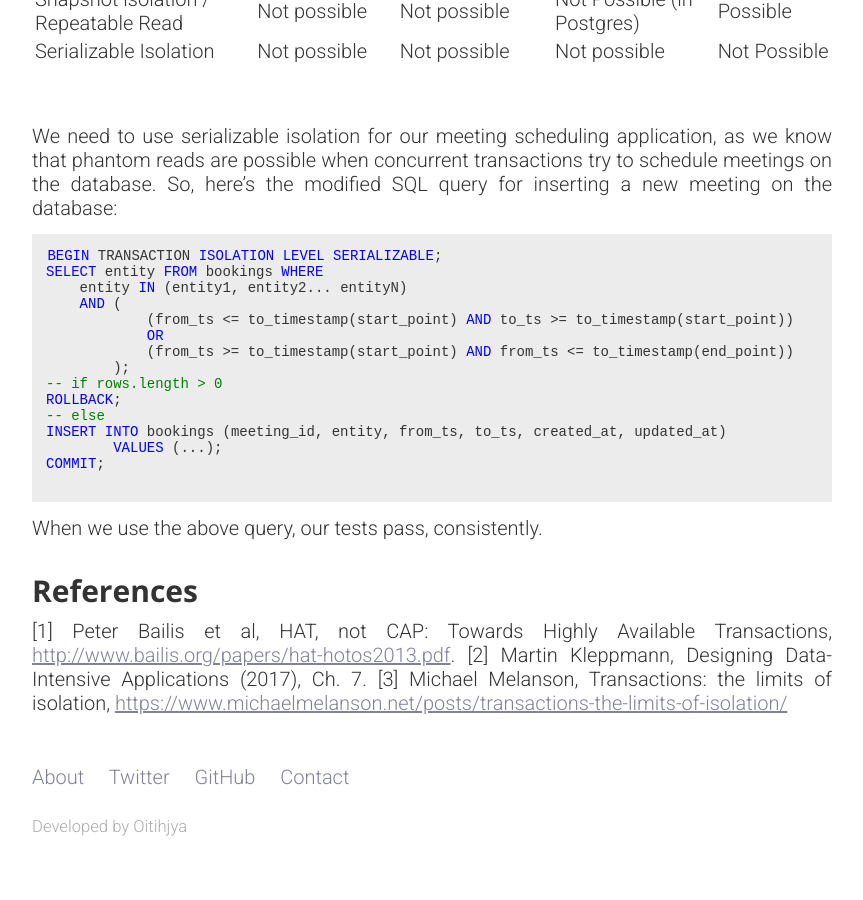
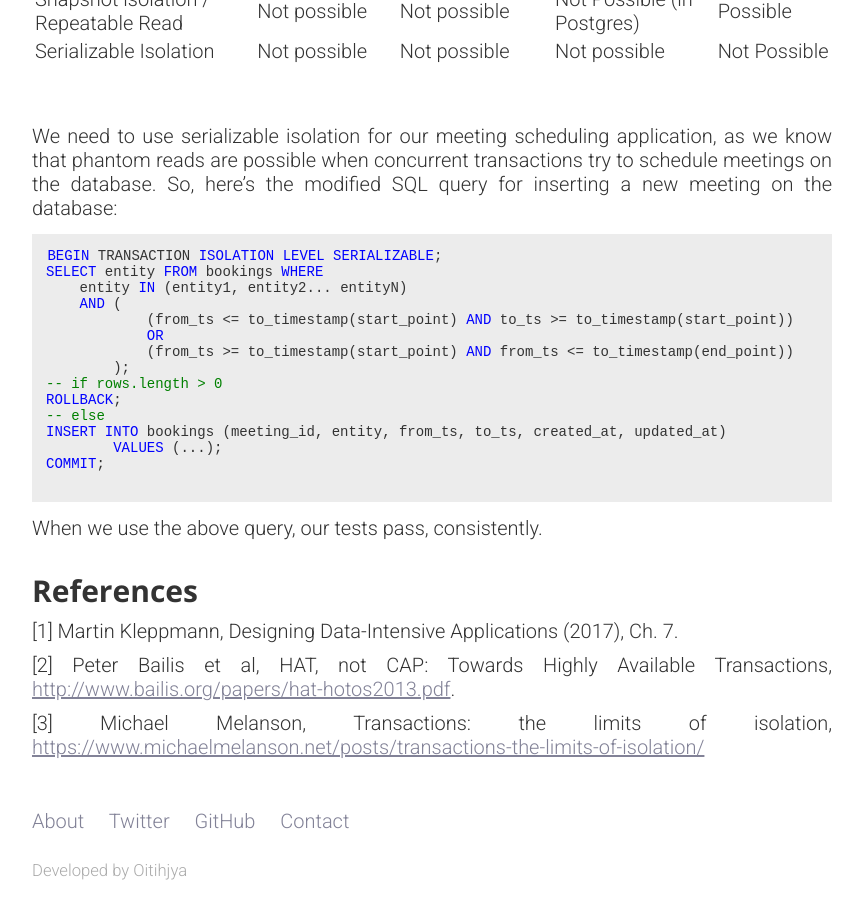
Before and after one commit to oitee/oitee.github.io, a Jekyll site: the page built from _posts/2022-02-10-transactions-and-phantom-reads.md, in a window 1280 px wide and 900 px high, scrolled down 9973 px. Shown: the whole window, without its empty margins (208-1071 px from the left). Built offline with Jekyll 4.4.1, drawn with Linux system fonts in a browser that asks for light colours; before the commit the page ends 10829 px from its top, so only the background shows below that.

Commit message:
Minor edit

```diff
--- a/_posts/2022-02-10-transactions-and-phantom-reads.md
+++ b/_posts/2022-02-10-transactions-and-phantom-reads.md
@@ -262,6 +262,8 @@ When we use the above query, our tests pass, consistently.
 
 ## References
 
-[1] Peter Bailis et al, HAT, not CAP: Towards Highly Available Transactions, [http://www.bailis.org/papers/hat-hotos2013.pdf](http://www.bailis.org/papers/hat-hotos2013.pdf).
-[2] Martin Kleppmann, Designing Data-Intensive Applications (2017), Ch. 7.
+[1] Martin Kleppmann, Designing Data-Intensive Applications (2017), Ch. 7.
+
+[2] Peter Bailis et al, HAT, not CAP: Towards Highly Available Transactions, [http://www.bailis.org/papers/hat-hotos2013.pdf](http://www.bailis.org/papers/hat-hotos2013.pdf).
+
 [3] Michael Melanson, Transactions: the limits of isolation, [https://www.michaelmelanson.net/posts/transactions-the-limits-of-isolation/](https://www.michaelmelanson.net/posts/transactions-the-limits-of-isolation/)
```
